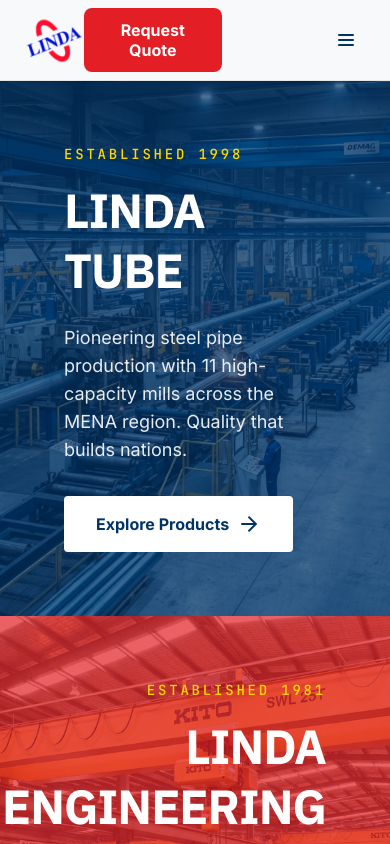
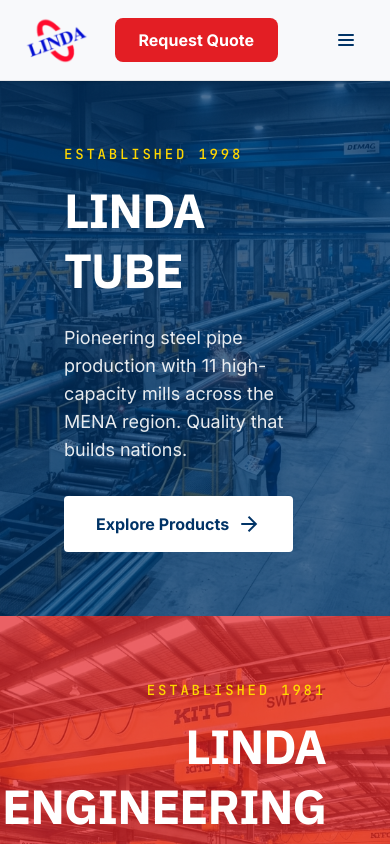
Before and after one commit to Seifsaad/Linda-website, a React (Vite) app: page / in a window 390 px wide. Shown: the top 844 px of the page. Built offline with nearby package versions, Linux system fonts and the light colour scheme.

Commit message:
8th commit

```diff
--- a/src/components/Navbar/Navbar.jsx
+++ b/src/components/Navbar/Navbar.jsx
@@ -56,7 +56,7 @@
             About us
           </NavLink>
         </nav>
-        <div className="flex  items-center gap-13 md:gap-6">
+        <div className="flex  items-center gap-6">
           <button
             type="button"
             onClick={() => setIsOpen(true)}
```
